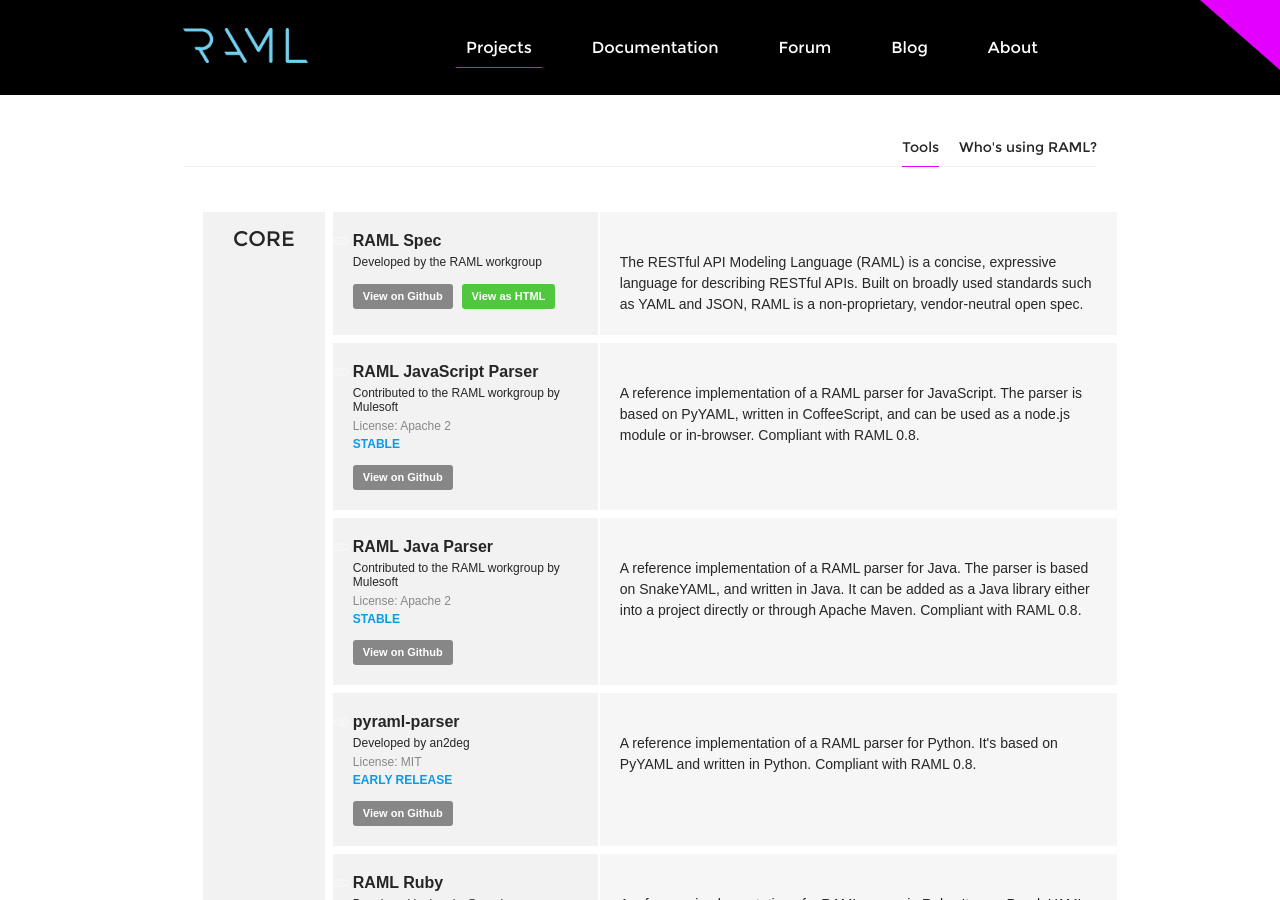
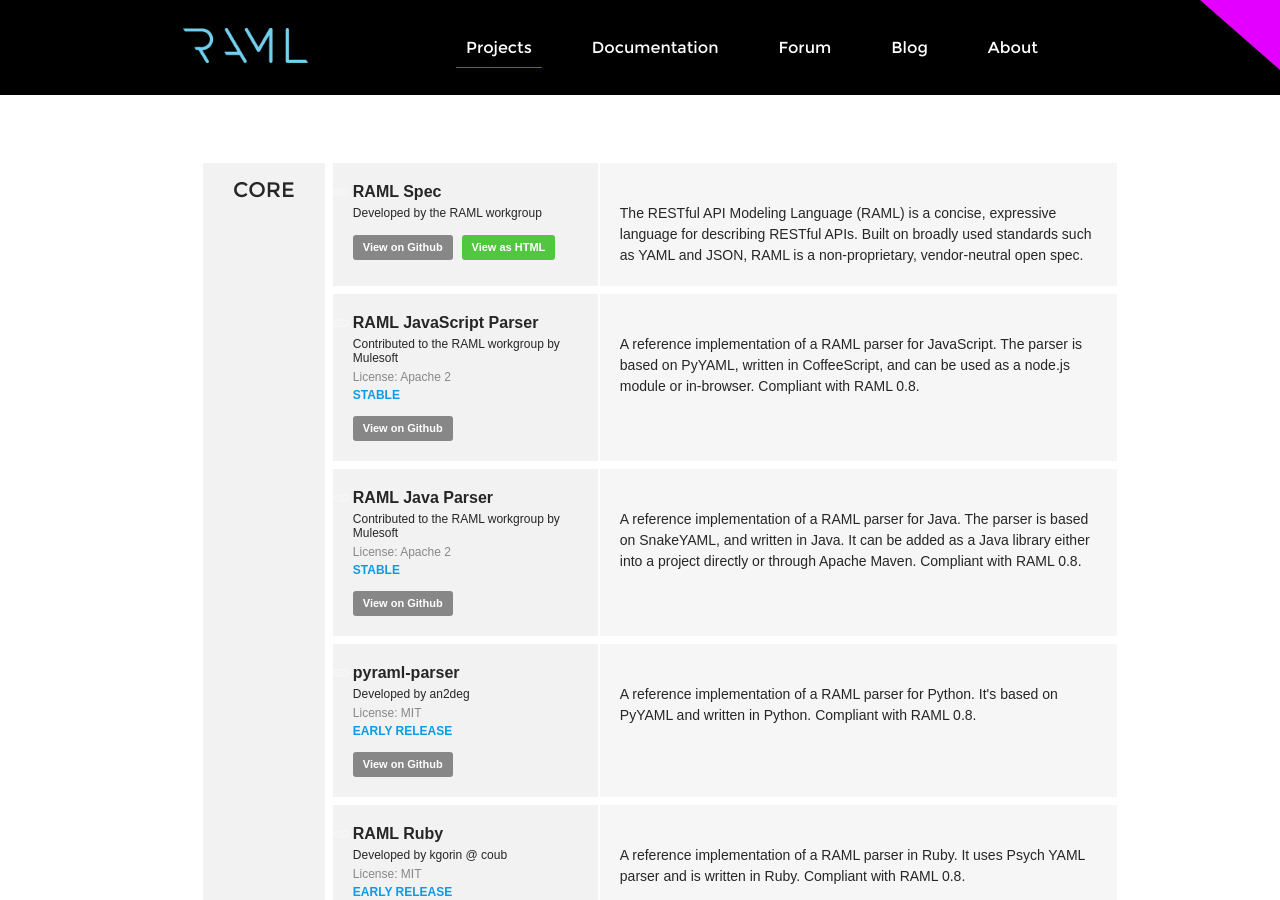
Before and after one commit to raml-org/raml-spec, a Jekyll site: the page built from projects.html, in a window 1280 px wide and 900 px high. Built offline with Jekyll 4.4.1, drawn with Linux system fonts in a browser that asks for light colours; nearby versions of some CDN libraries; some web fonts are replaced.

Commit message:
New format and separation for Projects page

```diff
--- a/projects.html
+++ b/projects.html
@@ -2,13 +2,14 @@
   layout: regular
   title: Your New Jekyll Site
 ---
+            <br /><br /><br />
             <div id="section-projects">
-              <div class="projects-subnav">
+              <!-- <div class="projects-subnav">
                 <ul>
                   <li><a href="#usage">Who's using RAML?</a></li>
                   <li><a href="#tools" class="active">Tools</a></li>
                 </ul>
-              </div>
+              </div> -->
               <section id="section-tools">
                 <div id="section-core">
                   <div id="projects-core-header"><h2>Core</h2></div>
```
